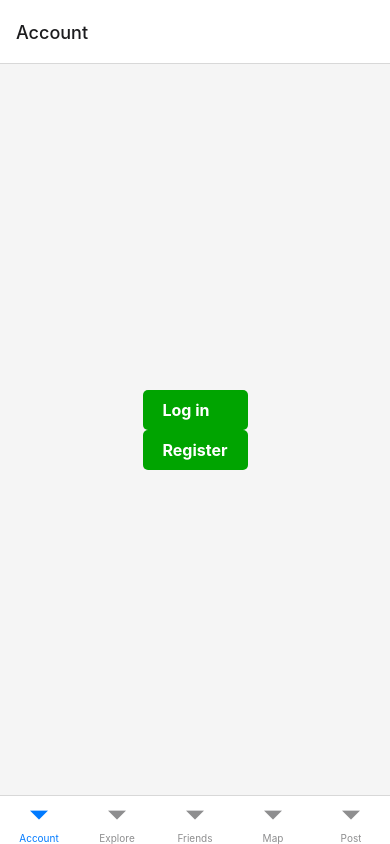
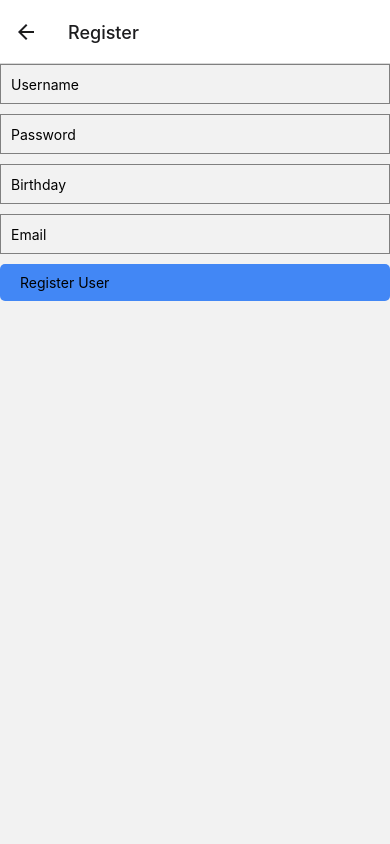
Before and after one commit to Food-App-Dev-Team/Food_App_React-native, a React Native app in the folder Food_App/: screen /Register in a window 390 px wide. Built offline with nearby package versions, Linux system fonts and the light colour scheme.

Commit message:
Implemented the login page

```diff
--- a/Food_App/App.jsx
+++ b/Food_App/App.jsx
@@ -1,3 +1,4 @@
+import 'react-native-gesture-handler';
 import React, {createContext, useState} from 'react';
 import type {PropsWithChildren} from 'react';
 import Account from "./Pages/Account.jsx"
@@ -5,6 +6,8 @@ import Explore from "./Pages/Explore.jsx"
 import Friends from "./Pages/Friends.jsx"
 import Map_Page from "./Pages/Map.jsx"
 import Post from "./Pages/Post.jsx"
+import Register from './Pages/Register'
+import { createStackNavigator } from '@react-navigation/stack';
 import {
   SafeAreaView,
   ScrollView,
@@ -22,27 +25,41 @@ import {
   LearnMoreLinks,
   ReloadInstructions,
 } from 'react-native/Libraries/NewAppScreen';
-
 import { createBottomTabNavigator } from '@react-navigation/bottom-tabs';
-
 import { NavigationContainer } from '@react-navigation/native';
-
 import UserContextProvider from "./contextProvider.js"
 
 const Tab = createBottomTabNavigator();
+const Stack = createStackNavigator();
+
+function Tab_Navi() {
+  return (
+    <Tab.Navigator>
+      <Tab.Screen name="Account" component={Account} />
+      <Tab.Screen name="Explore" component={Explore} />
+      <Tab.Screen name="Friends" component={Friends} />
+      <Tab.Screen name="Map" component={Map_Page} />
+      <Tab.Screen name="Post" component={Post} />
+    </Tab.Navigator>
+  )
+}
 
 function App() {
 
     return (
        <UserContextProvider>
         <NavigationContainer>
-            <Tab.Navigator>
-                <Tab.Screen name="Account" component={Account} />
+          <Stack.Navigator>
+            {/* <Tab.Navigator>
+                <Tab.Screen name="Account" component={AccountStack} />
                 <Tab.Screen name="Explore" component={Explore} />
                 <Tab.Screen name="Friends" component={Friends} />
                 <Tab.Screen name="Map" component={Map_Page} />
                 <Tab.Screen name="Post" component={Post} />
-            </Tab.Navigator>
+            </Tab.Navigator> */}
+            <Stack.Screen name = "Back" component= {Tab_Navi} options={{ headerShown: false }}/>
+            <Stack.Screen name="Register" component={Register}  />
+          </Stack.Navigator>
         </NavigationContainer>
        </UserContextProvider>
     )
--- a/Food_App/Pages/Account.jsx
+++ b/Food_App/Pages/Account.jsx
@@ -10,61 +10,10 @@ import {
     TouchableOpacity
   } from 'react-native';
 
-const styles = StyleSheet.create({
-    container: {
-      flex: 1,
-      justifyContent: 'center',
-      alignItems: 'center',
-      backgroundColor: '#f5f5f5',
-    },
-    text: {
-      fontSize: 16,
-      fontWeight: 'bold',
-      color: '#333333',
-    },
-    button: {
-      backgroundColor: '#4287f5',
-      paddingVertical: 10,
-      paddingHorizontal: 20,
-      borderRadius: 5,
-    },
-    buttonText: {
-      color: '#ffffff',
-      fontSize: 16,
-      fontWeight: 'bold',
-    },
-    item: {
-      backgroundColor: '#007bff',
-      padding: 10,
-      margin: 5,
-      borderRadius: 5,
-    }, logout: {
-        backgroundColor: '#ff0000',
-        paddingVertical: 10,
-        paddingHorizontal: 20,
-        borderRadius: 5,
-        position: 'relative',
-        marginTop: 200
-      }, login: {
-        position: 'relative',
-        backgroundColor: '#00A400',
-        paddingVertical: 10,
-        paddingHorizontal: 20,
-        borderRadius:5
-      }, username: {
-        fontSize: 30,
-        fontWeight: 'bold',
-        color: '#333333',
-        position: 'relative',
-        padding : 40
-      }
-});
+import UserContext from "../context.js"
+import Register from "./Register.jsx"
 
-import UserContext from "../context.js"
-
-
-
-function Account() {
+function Account({navigation}) {
     const test_username = "Bruce"
     const test_userpassword = "06252023"
     const recentlyView = ["Bambo Gardan", "Panda House", "Korean BBQ"]
@@ -89,19 +38,21 @@ function Account() {
     function changePassword(){
 
     }
+
     function Register() {
-      const url = "http://localhost:3000/insertUser/Ivy/abc123/01022001/gzy@gmail"
-      fetch(url, {
-        method: 'POST',
-      })
-        .then(response => response.json())
-        .then(result => {
-          console.log(`Result is : ${result}`);
-        })
-        .catch(error => {
-          // Handle any errors that occur during the request
-          console.error(error);
-        });
+      navigation.navigate('Register')
+      // const url = "http://localhost:3000/insertUser/Ivy/abc123/01022001/gzy@gmail"
+      // fetch(url, {
+      //   method: 'POST',
+      // })
+      //   .then(response => response.json())
+      //   .then(result => {
+      //     console.log(`Result is : ${result}`);
+      //   })
+      //   .catch(error => {
+      //     // Handle any errors that occur during the request
+      //     console.error(error);
+      //   });
     }
 
     return (
@@ -149,4 +100,54 @@ function Account() {
     )
 }
 
+const styles = StyleSheet.create({
+  container: {
+    flex: 1,
+    justifyContent: 'center',
+    alignItems: 'center',
+    backgroundColor: '#f5f5f5',
+  },
+  text: {
+    fontSize: 16,
+    fontWeight: 'bold',
+    color: '#333333',
+  },
+  button: {
+    backgroundColor: '#4287f5',
+    paddingVertical: 10,
+    paddingHorizontal: 20,
+    borderRadius: 5,
+  },
+  buttonText: {
+    color: '#ffffff',
+    fontSize: 16,
+    fontWeight: 'bold',
+  },
+  item: {
+    backgroundColor: '#007bff',
+    padding: 10,
+    margin: 5,
+    borderRadius: 5,
+  }, logout: {
+      backgroundColor: '#ff0000',
+      paddingVertical: 10,
+      paddingHorizontal: 20,
+      borderRadius: 5,
+      position: 'relative',
+      marginTop: 200
+    }, login: {
+      position: 'relative',
+      backgroundColor: '#00A400',
+      paddingVertical: 10,
+      paddingHorizontal: 20,
+      borderRadius:5
+    }, username: {
+      fontSize: 30,
+      fontWeight: 'bold',
+      color: '#333333',
+      position: 'relative',
+      padding : 40
+    }
+});
+
 export default Account
--- /dev/null
+++ b/Food_App/Pages/Register.jsx
@@ -0,0 +1,96 @@
+import React, {useState, useContext} from 'react';
+import {
+    SafeAreaView,
+    ScrollView,
+    StatusBar,
+    StyleSheet,
+    Text,
+    useColorScheme,
+    View,
+    TouchableOpacity,
+    TextInput
+  } from 'react-native';
+
+import { useNavigation } from '@react-navigation/native';
+
+function Register({navigation}) {
+    const [username, setUsername] = useState("")
+    const [password, setPassword] = useState("")
+    const [birthday, setBirthday] = useState("")
+    const [email, setEmail] = useState("")
+
+    function Register_user(){
+        const url = `http://localhost:3000/insertUser/${username}/${password}/${birthday}/${email}`
+
+        fetch(url, {
+            method: 'POST',
+        })
+        .then(response => response.json())
+        .then(result => {
+          console.log(`Result is : ${result.insertedId}`);
+        })
+        .catch(error => {
+          console.error(error);
+        });
+
+        navigation.goBack();
+    }
+
+    return (
+        <View>
+            <TextInput
+                style={styles.input}
+                placeholder="Username"
+                value={username}
+                onChangeText={setUsername}
+            />
+            <TextInput
+                style={styles.input}
+                placeholder="Password"
+                value={password}
+                onChangeText={setPassword}
+            />
+            <TextInput
+                style={styles.input}
+                placeholder="Birthday"
+                value={birthday}
+                onChangeText={setBirthday}
+            />
+            <TextInput
+                style={styles.input}
+                placeholder="Email"
+                value={email}
+                onChangeText={setEmail}
+            />
+
+            <TouchableOpacity style={styles.button} onPress={Register_user}>
+                <Text >Register User</Text>
+            </TouchableOpacity>
+
+
+        </View>
+    )
+}
+
+const styles = StyleSheet.create({
+    container: {
+      flex: 1,
+      padding: 20,
+      justifyContent: 'center',
+    },
+    input: {
+      height: 40,
+      borderColor: 'gray',
+      borderWidth: 1,
+      marginBottom: 10,
+      paddingHorizontal: 10,
+    },
+    button: {
+      backgroundColor: '#4287f5',
+      paddingVertical: 10,
+      paddingHorizontal: 20,
+      borderRadius: 5,
+    }
+  });
+
+export default Register
--- a/Food_App/context.js
+++ b/Food_App/context.js
@@ -1,7 +1,7 @@
 import React, { createContext, useState } from 'react';
-import Account from "./Pages/Account"
-import Explore from "./Pages/Explore"
-import Post from "./Pages/Post"
+// import Account from "./Pages/Account"
+// import Explore from "./Pages/Explore"
+// import Post from "./Pages/Post"
 // Create the UserContex
 
 
```
Also changed, not shown: Food_App/package.json (+5 -3 lines), package.json (added, +10 -0 lines), Food_App/Pages/Login.jsx (added), 3 other files (tests, documents, lock files or other folders).
